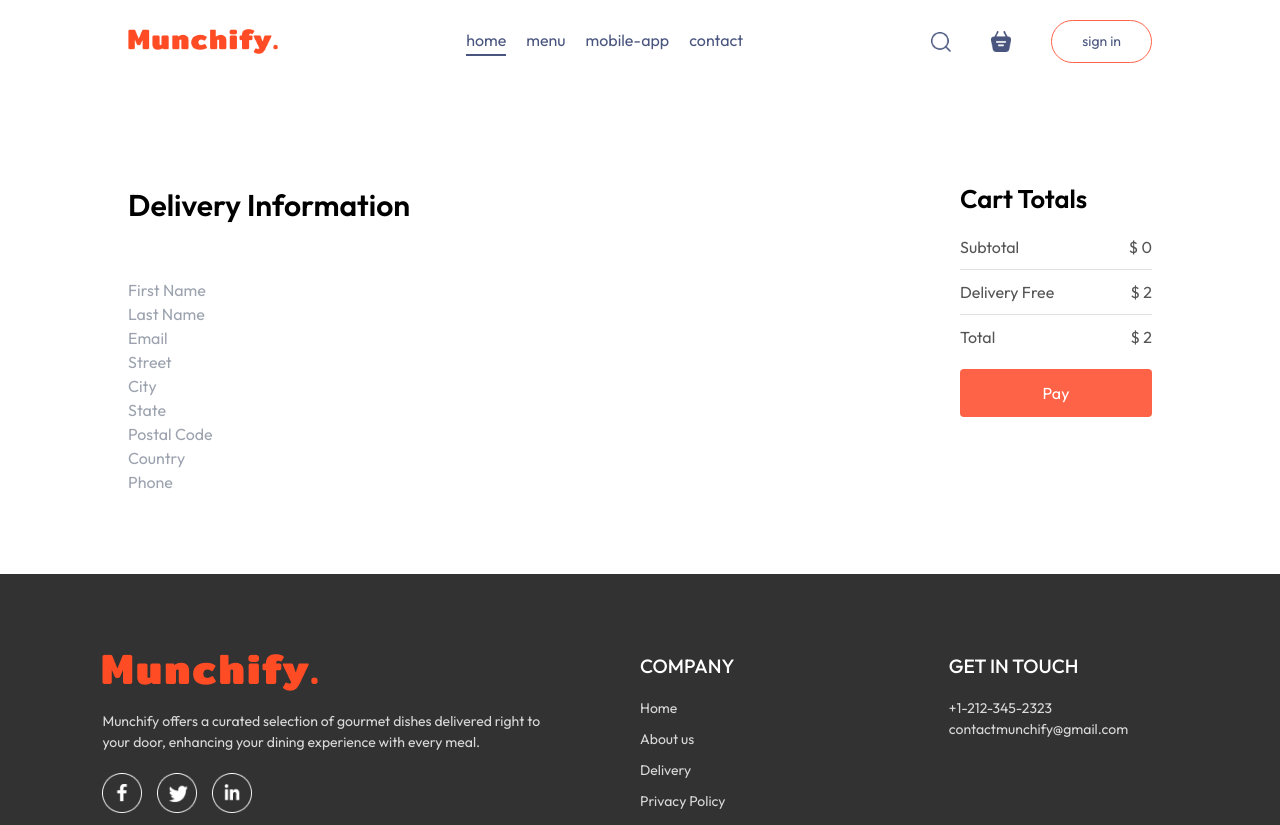
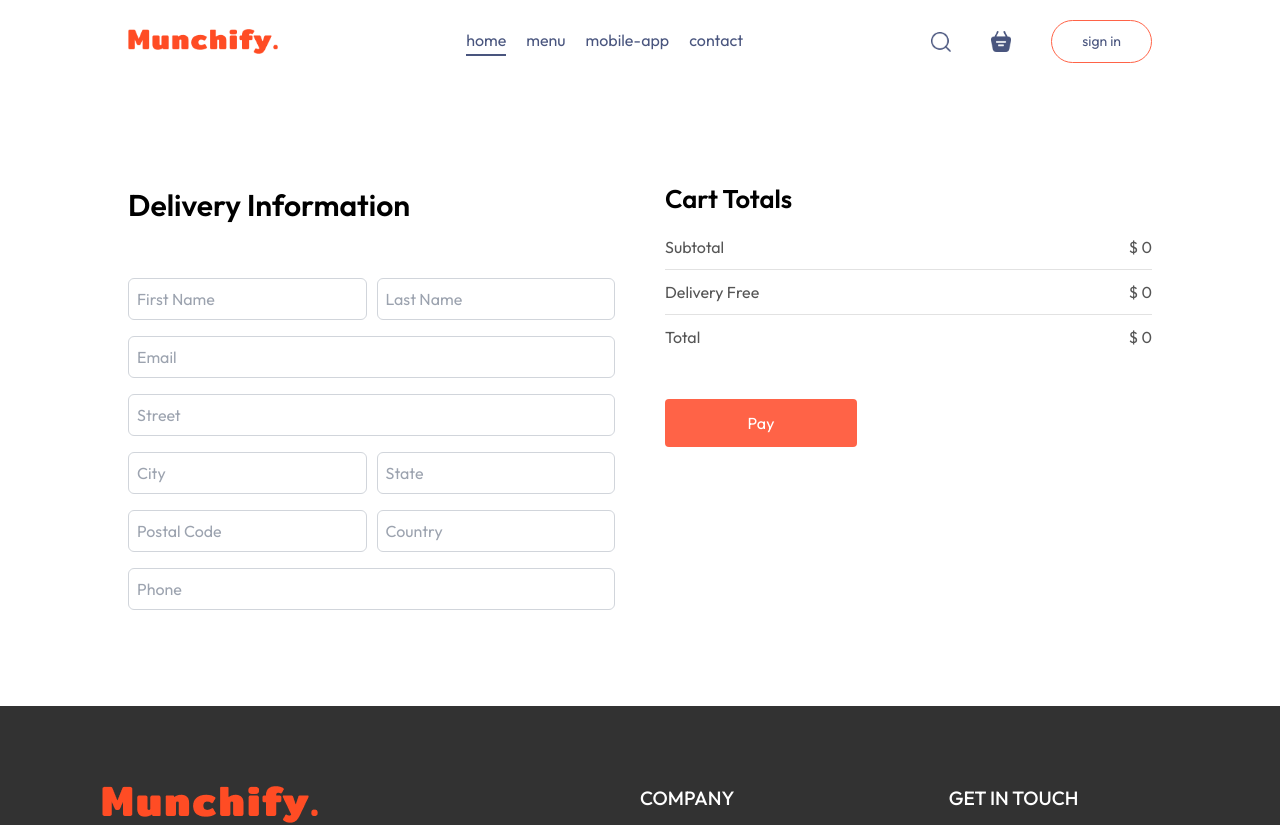
Before and after one commit to Kishore121523/Munchify, a React (Vite) app in the folder frontend/: page /order in a window 1280 px wide. Shown: the top 825 px of the page. Built offline with nearby package versions, Linux system fonts and the light colour scheme.

Commit message:
Front end implemented

```diff
--- a/frontend/src/pages/Cart/Cart.tsx
+++ b/frontend/src/pages/Cart/Cart.tsx
@@ -58,12 +58,12 @@ const Cart = () => {
             <hr className="w-[100%] h-[1px] my-[10px] mx-0 bg-[#e2e2e2] border-none" />
             <div className="flex justify-between text-[#555555]">
               <p>Delivery Free</p>
-              <p>$ {2}</p>
+              <p>$ {getTotalCartAmount()===0?0:2}</p>
             </div>
             <hr className="w-[100%] h-[1px] my-[10px] mx-0 bg-[#e2e2e2] border-none"/>
             <div className="flex justify-between text-[#555555]">
               <p>Total</p>
-              <p>$ {getTotalCartAmount()+2}</p>
+              <p>$ {getTotalCartAmount()===0?0:getTotalCartAmount()+2}</p>
             </div>
           </div>
           <button
--- a/frontend/src/pages/PlaceOrder/PlaceOrder.tsx
+++ b/frontend/src/pages/PlaceOrder/PlaceOrder.tsx
@@ -12,26 +12,38 @@ const PlaceOrder = () => {
 
   return (
     <form className="flex items-start justify-between gap-[50px] mt-[100px]">
-      <div className="w-[100%] max-w-[30%]">
+      <div className="w-[100%] max-w-[max(500px,_30%)]">
         <p className="text-[30px] font-[600] mb-[50px]">Delivery Information</p>
-        <div className="">
-          <input type="text" placeholder="First Name" />
-          <input type="text" placeholder="Last Name" />
+        <div className="flex gap-[10px]">
+          <input
+            className="mb-4 w-full p-2 border border-gray-300 rounded-md outline-tomato"
+            type="text"
+            placeholder="First Name" />
+          <input
+          className="mb-4 w-full p-2 border border-gray-300 rounded-md outline-tomato"
+          type="text"
+          placeholder="Last Name" />
         </div>
-        <input type="email" placeholder="Email" />
-        <input type="text" placeholder="Street" />
-        <div className="">
-          <input type="text" placeholder="City" />
-          <input type="text" placeholder="State" />
+        <input
+          className="mb-4 w-full p-2 border border-gray-300 rounded-md outline-tomato"
+          type="email"
+          placeholder="Email" />
+        <input
+          className="mb-4 w-full p-2 border border-gray-300 rounded-md outline-tomato"
+          type="text"
+          placeholder="Street" />
+        <div className="flex gap-[10px]">
+          <input className="mb-4 w-full p-2 border border-gray-300 rounded-md outline-tomato" type="text" placeholder="City" />
+          <input className="mb-4 w-full p-2 border border-gray-300 rounded-md outline-tomato" type="text" placeholder="State" />
         </div>
-        <div className="">
-          <input type="text" placeholder="Postal Code" />
-          <input type="text" placeholder="Country" />
+        <div className="flex gap-[10px]">
+          <input className="mb-4 w-full p-2 border border-gray-300 rounded-md outline-tomato" type="text" placeholder="Postal Code" />
+          <input className="mb-4 w-full p-2 border border-gray-300 rounded-md outline-tomato" type="text" placeholder="Country" />
         </div>
-        <input type="text" placeholder="Phone" />
+        <input className="mb-4 w-full p-2 border border-gray-300 rounded-md outline-tomato" type="text" placeholder="Phone" />
       </div>
 
-      <div className="">
+      <div className="w-full max-w-[max(40%,_500px)]">
         <div className="flex flex-1 flex-col gap-[20px]">
           <h2 className="text-[2vw] font-semibold leading-tight">Cart Totals</h2>
           <div>
@@ -42,16 +54,16 @@ const PlaceOrder = () => {
             <hr className="w-[100%] h-[1px] my-[10px] mx-0 bg-[#e2e2e2] border-none" />
             <div className="flex justify-between text-[#555555]">
               <p>Delivery Free</p>
-              <p>$ {2}</p>
+              <p>$ {getTotalCartAmount()===0?0:2}</p>
             </div>
             <hr className="w-[100%] h-[1px] my-[10px] mx-0 bg-[#e2e2e2] border-none"/>
             <div className="flex justify-between text-[#555555]">
               <p>Total</p>
-              <p>$ {getTotalCartAmount()+2}</p>
+              <p>$ {getTotalCartAmount()===0?0:getTotalCartAmount()+2}</p>
             </div>
           </div>
           <button
-            className="border-none text-white bg-tomato w-[15vw] py-[12px] px-0 rounded-[4px] cursor-pointer">
+            className="border-none text-white bg-tomato w-[15vw] py-[12px] px-0 rounded-[4px] cursor-pointer mt-[30px]">
               Pay
           </button>
         </div>
```
